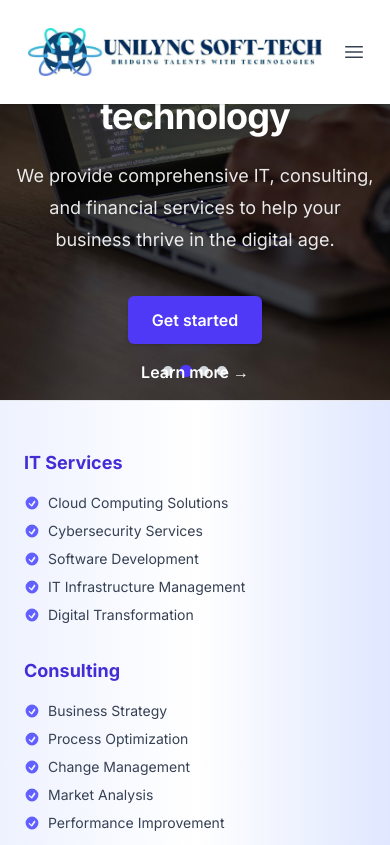
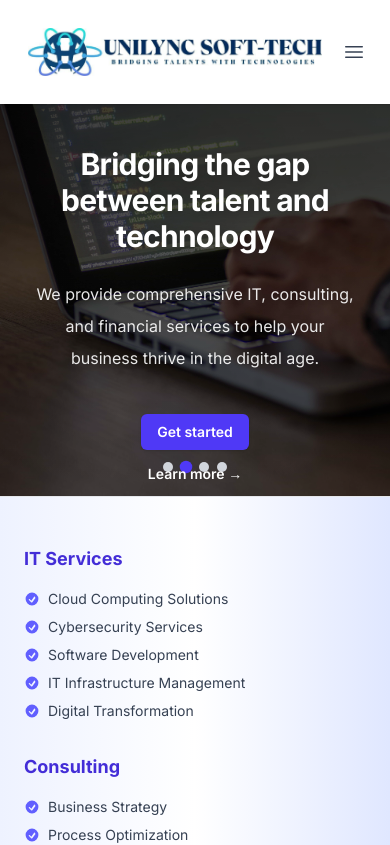
Before and after one commit to Karan-Chawla24/Unilync, a Next.js app: page / in a window 390 px wide. Shown: the top 845 px of the page. Built offline with nearby package versions, Linux system fonts and the light colour scheme.

Commit message:
changes for mobile devices

```diff
--- a/app/page.tsx
+++ b/app/page.tsx
@@ -26,7 +26,7 @@ export default function Home() {
   return (
     <div className="bg-white">
       {/* Hero section with full-width image slider background */}
-      <div className="relative isolate overflow-hidden bg-gradient-to-b from-indigo-100/20">
+      <div className="relative isolate overflow-hidden bg-gradient-to-b from-indigo-100/20 pt-24 sm:pt-32 lg:pt-0">
         {/* Full-width image slider */}
         <div className="relative w-full h-[400px] sm:h-[500px] md:h-[600px] lg:h-[700px] overflow-hidden">
           <div
@@ -64,20 +64,20 @@ export default function Home() {
           </div>
           {/* Overlayed hero text */}
           <div className="absolute inset-0 flex flex-col items-center justify-center text-center px-4 z-30">
-            <h1 className="text-4xl sm:text-5xl md:text-6xl font-bold tracking-tight text-white drop-shadow-lg">
+            <h1 className="text-3xl sm:text-5xl md:text-6xl font-bold tracking-tight text-white drop-shadow-lg mt-10">
               Bridging the gap between talent and technology
             </h1>
-            <p className="mt-6 text-lg sm:text-xl md:text-2xl leading-8 text-white/90 max-w-2xl drop-shadow">
+            <p className="mt-6 text-base sm:text-xl md:text-2xl leading-8 text-white/90 max-w-full px-4 drop-shadow">
               We provide comprehensive IT, consulting, and financial services to help your business thrive in the digital age.
             </p>
-            <div className="mt-10 flex flex-col sm:flex-row items-center gap-4 sm:gap-x-6">
+            <div className="mt-10 flex flex-col sm:flex-row items-center gap-3 sm:gap-x-6">
               <Link
                 href="/contact"
-                className="rounded-md bg-indigo-600 px-6 py-3 text-base font-semibold text-white shadow-sm hover:bg-indigo-500 focus-visible:outline focus-visible:outline-2 focus-visible:outline-offset-2 focus-visible:outline-indigo-600"
+                className="rounded-md bg-indigo-600 px-4 py-2 text-sm font-semibold text-white shadow-sm hover:bg-indigo-500 focus-visible:outline focus-visible:outline-2 focus-visible:outline-offset-2 focus-visible:outline-indigo-600"
               >
                 Get started
               </Link>
-              <Link href="/services" className="text-base font-semibold leading-6 text-white hover:underline">
+              <Link href="/services" className="text-sm font-semibold leading-6 text-white hover:underline">
                 Learn more <span aria-hidden="true">→</span>
               </Link>
             </div>
--- a/app/services/page.tsx
+++ b/app/services/page.tsx
@@ -64,7 +64,7 @@ export default function Services() {
                   </div>
                   <Link
                     href={service.link}
-                    className="mt-6 inline-flex items-center px-6 py-3 border border-transparent text-base font-medium rounded-md text-white bg-indigo-600 hover:bg-indigo-700 transition-colors duration-300 shadow-lg"
+                    className="mt-6 inline-flex items-center px-6 py-3 border border-transparent text-base font-medium rounded-md text-white bg-indigo-600 hover:bg-indigo-700 transition-colors duration-300 shadow-lg mb-4"
                   >
                     Learn More
                     <svg className="ml-2 -mr-1 w-5 h-5" fill="currentColor" viewBox="0 0 20 20">
```
